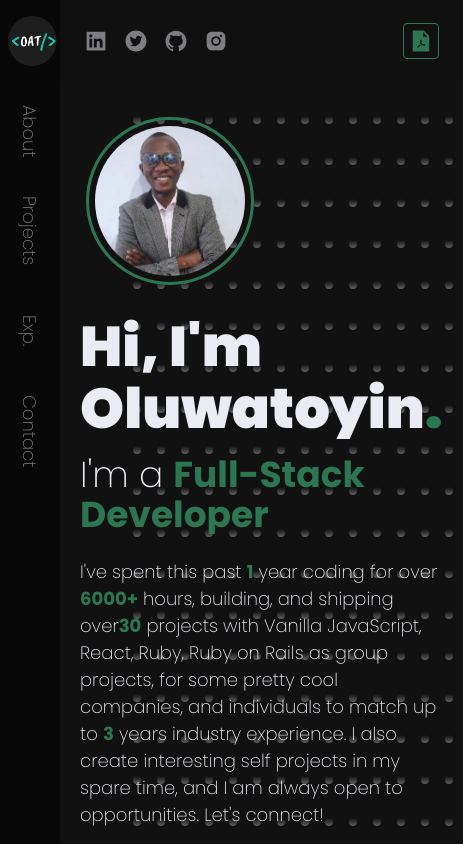
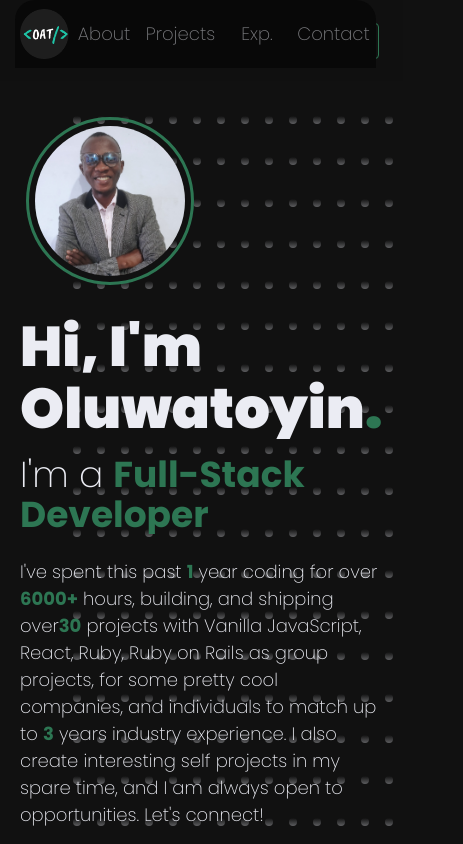
Before and after one commit to AbayomiOlaoye/web-portfolio, a Next.js app: page / in a window 390 px wide. Shown: the top 844 px of the page, 463 px wide, since content can reach past the window. Built offline with nearby package versions, Linux system fonts and the light colour scheme.

Commit message:
Update changes

```diff
--- a/components/home/about/Stats.tsx
+++ b/components/home/about/Stats.tsx
@@ -9,7 +9,7 @@ export const Stats = () => {
         <div className={styles.statColumn}>
           <h4>
             <AiFillCode size="2.4rem" color="var(--brand)" />
-            <span>Use at work</span>
+            <span>Skills & Expertise</span>
           </h4>
           <div className={styles.statGrid}>
             <span className="chip">JavaScript</span>
@@ -26,6 +26,8 @@ export const Stats = () => {
             <span className="chip">Ruby on Rails</span>
             <span className="chip">GitHub</span>
             <span className="chip">GitLab</span>
+            <span className="chip">Remote Collaboration</span>
+            <span className="chip">Agile</span>
           </div>
         </div>
       </Reveal>
@@ -33,7 +35,7 @@ export const Stats = () => {
         <div className={styles.statColumn}>
           <h4>
             <AiFillSmile size="2.4rem" color="var(--brand)" />
-            <span>Use for fun</span>
+            <span>Fun & Interest</span>
           </h4>
           <div className={styles.statGrid}>
             <span className="chip">React Native</span>
--- a/components/home/home.module.scss
+++ b/components/home/home.module.scss
@@ -1,4 +1,8 @@
 .home {
   display: grid;
   grid-template-columns: 60px 1fr;
+
+  @media screen and (max-width: 468px) {
+    grid-template-columns: 1fr;
+  }
 }
--- a/components/nav/SideBar.tsx
+++ b/components/nav/SideBar.tsx
@@ -28,7 +28,7 @@ export const SideBar = () => {
   }, []);
 
   return (
-    <div style={{background: "var(--background-dark)"}}>
+    <div className={styles.div}>
       <motion.nav
         initial={{ x: -70 }}
         animate={{ x: 0 }}
--- a/components/nav/components/headinglinks.module.scss
+++ b/components/nav/components/headinglinks.module.scss
@@ -2,6 +2,10 @@
   display: flex;
   gap: 1.6rem;
   padding-top: 10px;
+
+  @media screen and (max-width: 468pc) {
+    gap: 2.5rem;
+  }
 
   a {
     opacity: 0.5;
--- a/components/nav/sidebar.module.scss
+++ b/components/nav/sidebar.module.scss
@@ -1,3 +1,18 @@
+.div {
+  background: var(--background-dark);
+
+  @media screen and (max-width: 468px) {
+    position: fixed;
+    height: 8vh;
+    z-index: 500;
+    display: flex;
+    justify-self: center;
+    align-items: center;
+    padding: 0.5rem;
+    border-radius: 2rem 2rem 0 0;
+  }
+}
+
 .sideBar {
   background: var(--background-dark);
 
@@ -10,6 +25,8 @@
 
   display: flex;
   flex-direction: column;
+  justify-content: center;
+  gap: 2rem;
   align-items: center;
   overflow-y: scroll;
 
@@ -46,11 +63,37 @@
     border-right: 1px solid var(--brand);
     opacity: 1;
   }
+
+  @media screen and (max-width: 468px) {
+    flex-direction: row;
+    height: 8vh;
+    width: 90vw;
+    left: 0;
+    top: 70%;
+    gap: 0.25rem;
+    justify-content: center;
+    border-radius: 2rem 2rem 0 0;
+    align-items: center;
+
+    a {
+      writing-mode: unset;
+      height: 100%;
+      flex-shrink: unset;
+      border-right: none;
+    }
+
+    .selected {
+      border-top: 1px solid var(--brand);
+      border-right: none;
+    }
+  }
 }
 
 .logo {
   cursor: pointer;
   flex-shrink: 0;
+  justify-self: flex-start;
+  position: relative;
 
   font-size: var(--text-md);
   font-weight: 900;
--- a/pages/index.tsx
+++ b/pages/index.tsx
@@ -7,6 +7,7 @@ export default function home() {
       <Head>
         <title>Oluwatoyin Abayomi Olaoye | Full-Stack Developer</title>
         <link rel="shortcut icon" href="/oat-logo.png" />
+        <meta name="google-site-verification" content="e5qcThTIdpZ7TH21zTYf0YWKXqY_M0OLKednXhZqrGc" />
         <meta name="description" content="Oluwatoyin Abayomi Olaoye | Full-Stack Developer" />
         <meta name="viewport" content="width=device-width, initial-scale=1" />
         <meta property="og:title" content="Oluwatoyin Abayomi Olaoye | Full-Stack Developer" />
```
